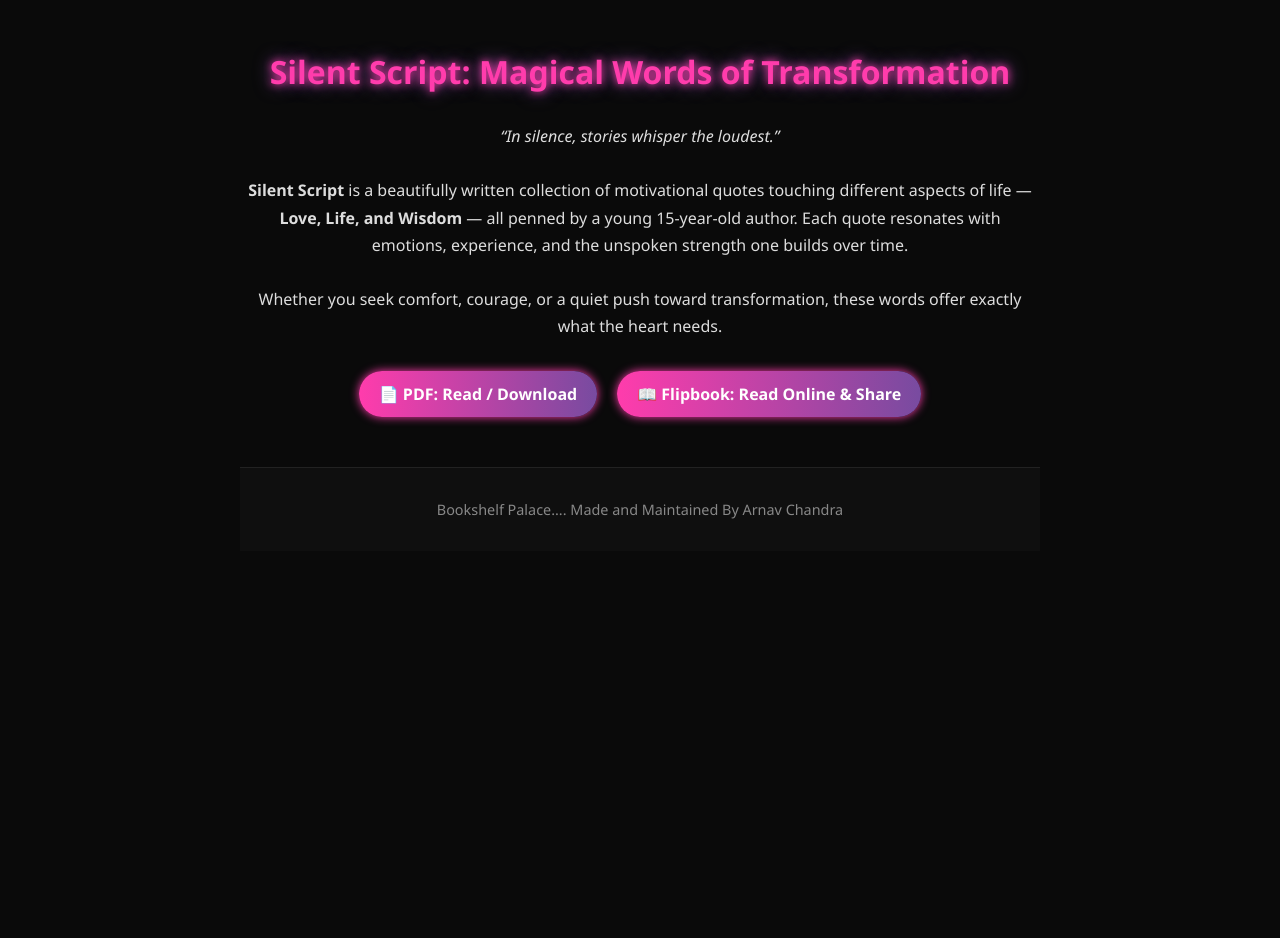
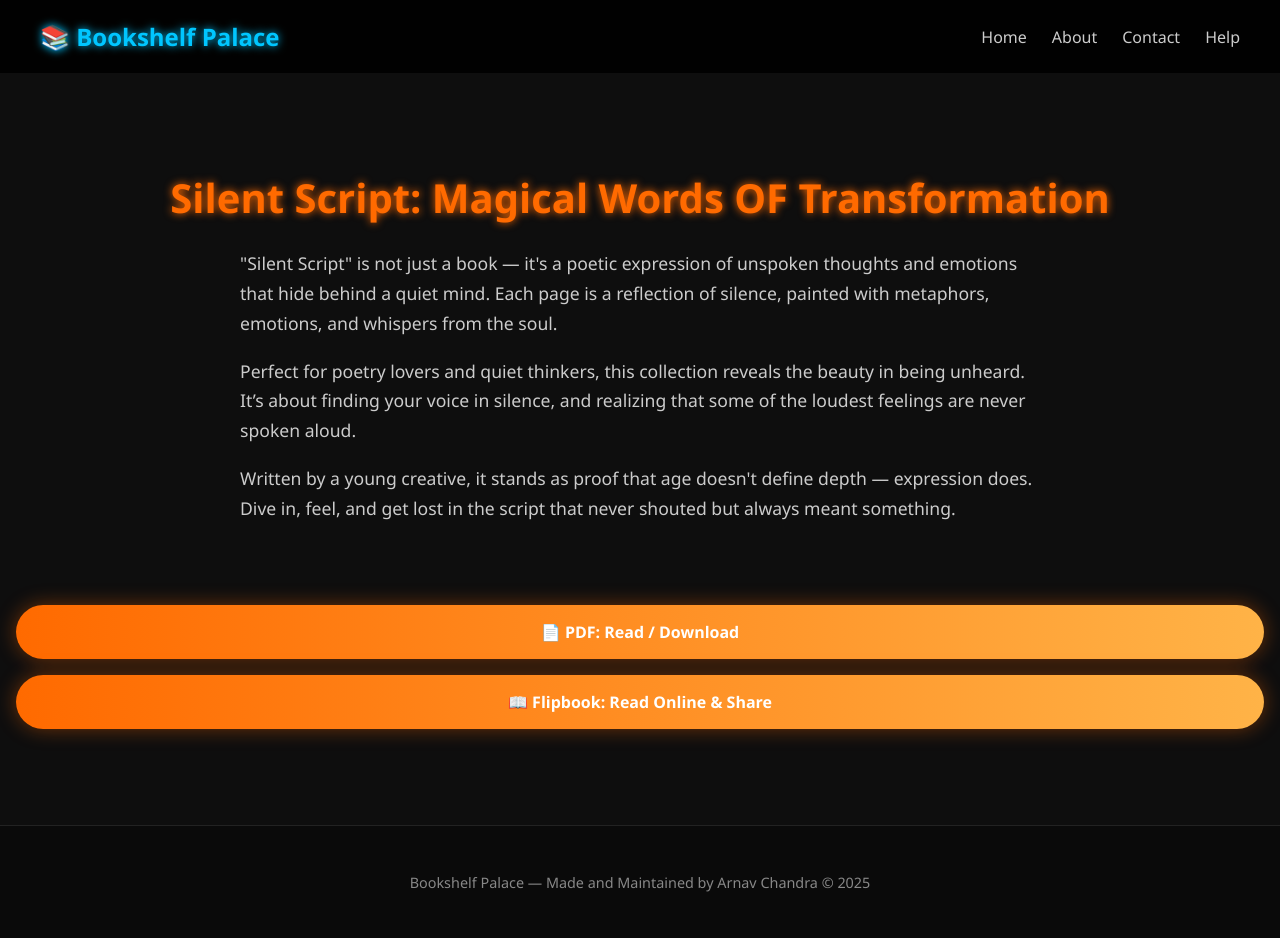
Before and after one commit to ArnavChandra2307/bookshelf, a plain HTML site: page books/silentscript.html in a window 1280 px wide. Before the commit the page ends 800 px from the top, so only its background shows below. Drawn offline with nearby package versions, Linux system fonts and the light colour scheme; files that its build step writes are made by us from their sources.

Commit message:
Added Navigation bar to silentscript.html

```diff
--- a/books/silentscript.html
+++ b/books/silentscript.html
@@ -3,89 +3,188 @@
 <head>
   <meta charset="UTF-8" />
   <meta name="viewport" content="width=device-width, initial-scale=1.0"/>
-  <title>Silent Script - Magical Words of Transformation</title>
-  <link rel="stylesheet" href="../style.css" />
+  <title>Silent Script - Book Details</title>
+  <link rel="stylesheet" href="style.css"/>
+  <link rel="stylesheet" href="https://unpkg.com/aos@2.3.1/dist/aos.css"/>
   <style>
     body {
-      background-color: #0a0a0a;
-      color: #fff;
+      margin: 0;
       font-family: 'Segoe UI', sans-serif;
-      margin: 0;
-      padding: 0;
+      background: #0e0e0e;
+      color: white;
     }
 
-    .book-wrapper {
-      max-width: 800px;
-      margin: 50px auto;
-      text-align: center;
-      padding: 0 20px;
+    .navbar {
+      display: flex;
+      justify-content: space-between;
+      align-items: center;
+      padding: 20px 40px;
+      background: rgba(0, 0, 0, 0.9);
+      position: sticky;
+      top: 0;
+      z-index: 999;
     }
 
-    .book-title {
-      font-size: 2rem;
+    .navbar-title {
+      font-size: 1.5rem;
       font-weight: bold;
-      color: #ff3cac;
-      text-shadow: 0 0 8px #ff3cac, 0 0 18px #784ba0;
-      margin-bottom: 30px;
+      color: #00c6ff;
+      text-shadow: 0 0 8px #00c6ff;
+    }
+
+    .navbar-links {
+      display: flex;
+      gap: 25px;
+    }
+
+    .navbar-links a {
+      color: #ccc;
+      text-decoration: none;
+      font-weight: 500;
+      transition: 0.3s;
+    }
+
+    .navbar-links a:hover {
+      color: #00c6ff;
+      text-shadow: 0 0 8px #00c6ff;
+    }
+
+    .hamburger {
+      display: none;
+      flex-direction: column;
+      cursor: pointer;
+    }
+
+    .hamburger span {
+      height: 3px;
+      width: 25px;
+      background: white;
+      margin: 4px 0;
+      border-radius: 2px;
+    }
+
+    @media (max-width: 768px) {
+      .navbar-links {
+        display: none;
+        flex-direction: column;
+        background: #111;
+        position: absolute;
+        top: 70px;
+        right: 20px;
+        padding: 1rem;
+        border-radius: 8px;
+      }
+
+      .navbar-links.active {
+        display: flex;
+      }
+
+      .hamburger {
+        display: flex;
+      }
+    }
+
+    .book-details {
+      padding: 4rem 1rem;
+      background: #0e0e0e;
+    }
+
+    .book-details h2 {
+      color: #ff6a00;
+      font-size: 2.5rem;
+      text-align: center;
+      margin-bottom: 1.5rem;
+      text-shadow: 0 0 8px #ff6a00;
     }
 
     .book-description {
-      font-size: 1rem;
+      max-width: 800px;
+      margin: 0 auto;
+      font-size: 1.1rem;
+      color: #ccc;
       line-height: 1.7;
-      color: #ddd;
-      margin-bottom: 30px;
+      padding-bottom: 2rem;
     }
 
-    .book-buttons {
+    .download-buttons {
+      text-align: center;
+      margin-top: 2rem;
       display: flex;
-      justify-content: center;
-      gap: 20px;
-      flex-wrap: wrap;
+      flex-direction: column;
+      gap: 1rem;
     }
 
-    .book-buttons a {
-      padding: 12px 20px;
-      background: linear-gradient(to right, #ff3cac, #784ba0);
+    .download-buttons a {
+      background: linear-gradient(to right, #ff6a00, #ffb347);
+      padding: 1rem 2rem;
+      border-radius: 30px;
       color: white;
       text-decoration: none;
-      border-radius: 30px;
       font-weight: bold;
-      box-shadow: 0 0 10px #ff3cac;
-      transition: 0.3s ease;
+      display: inline-block;
+      box-shadow: 0 0 20px rgba(255, 106, 0, 0.4);
+      transition: all 0.3s ease;
     }
 
-    .book-buttons a:hover {
-      transform: scale(1.05);
-      box-shadow: 0 0 20px #784ba0;
+    .download-buttons a:hover {
+      box-shadow: 0 0 30px rgba(255, 106, 0, 0.7);
+      transform: translateY(-3px);
     }
 
     footer {
-      margin-top: 50px;
       text-align: center;
+      padding: 2rem;
+      font-size: 0.9rem;
       color: #888;
-      font-size: 0.9rem;
+      background: #0a0a0a;
+      border-top: 1px solid #222;
+      margin-top: 2rem;
     }
   </style>
 </head>
 <body>
-  <div class="book-wrapper">
-    <div class="book-title">Silent Script: Magical Words of Transformation</div>
 
-    <div class="book-description">
-      <i>“In silence, stories whisper the loudest.”</i><br><br>
-      <b>Silent Script</b> is a beautifully written collection of motivational quotes touching different aspects of life — <b>Love, Life, and Wisdom</b> — all penned by a young 15-year-old author.
-      Each quote resonates with emotions, experience, and the unspoken strength one builds over time.<br><br>
-      Whether you seek comfort, courage, or a quiet push toward transformation, these words offer exactly what the heart needs.
+  <!-- NAVBAR -->
+  <div class="navbar">
+    <div class="navbar-title">📚 Bookshelf Palace</div>
+    <div class="navbar-links" id="navLinks">
+      <a href="../index.html">Home</a>
+      <a href="../about.html">About</a>
+      <a href="../contact.html">Contact</a>
+      <a href="#">Help</a>
     </div>
+    <div class="hamburger" onclick="toggleMenu()">
+      <span></span>
+      <span></span>
+      <span></span>
+    </div>
+  </div>
 
-    <div class="book-buttons">
-      <a href="../downloads/silentscript.pdf" target="_blank">📄 PDF: Read / Download</a>
-      <a href="https://online.anyflip.com/wwzbi/vuat/mobile/index.html" target="_blank">📖 Flipbook: Read Online & Share</a>
+  <!-- MAIN CONTENT -->
+  <section class="book-details">
+    <h2 data-aos="fade-down">Silent Script: Magical Words OF Transformation</h2>
+    <div class="book-description" data-aos="fade-up" data-aos-delay="100">
+      <p>"Silent Script" is not just a book — it's a poetic expression of unspoken thoughts and emotions that hide behind a quiet mind. Each page is a reflection of silence, painted with metaphors, emotions, and whispers from the soul.</p>
+      <p>Perfect for poetry lovers and quiet thinkers, this collection reveals the beauty in being unheard. It’s about finding your voice in silence, and realizing that some of the loudest feelings are never spoken aloud.</p>
+      <p>Written by a young creative, it stands as proof that age doesn't define depth — expression does. Dive in, feel, and get lost in the script that never shouted but always meant something.</p>
     </div>
+    <div class="download-buttons" data-aos="zoom-in-up" data-aos-delay="200">
+      <a href="../downloads/silent-script.pdf" target="_blank">📄 PDF: Read / Download</a>
+      <a href="https://issuu.com/arnavchandra/docs/silent_script" target="_blank">📖 Flipbook: Read Online & Share</a>
+    </div>
+  </section>
 
-    <footer>
-     Bookshelf Palace.... Made and Maintained By Arnav Chandra
-    </footer>
-  </div>
+  <footer data-aos="fade-up" data-aos-delay="300">
+    <p>Bookshelf Palace — Made and Maintained by Arnav Chandra © 2025</p>
+  </footer>
+
+  <script src="https://unpkg.com/aos@2.3.1/dist/aos.js"></script>
+  <script>
+    AOS.init({ duration: 1000, once: true });
+
+    function toggleMenu() {
+      document.getElementById("navLinks").classList.toggle("active");
+    }
+  </script>
 </body>
 </html>
```
